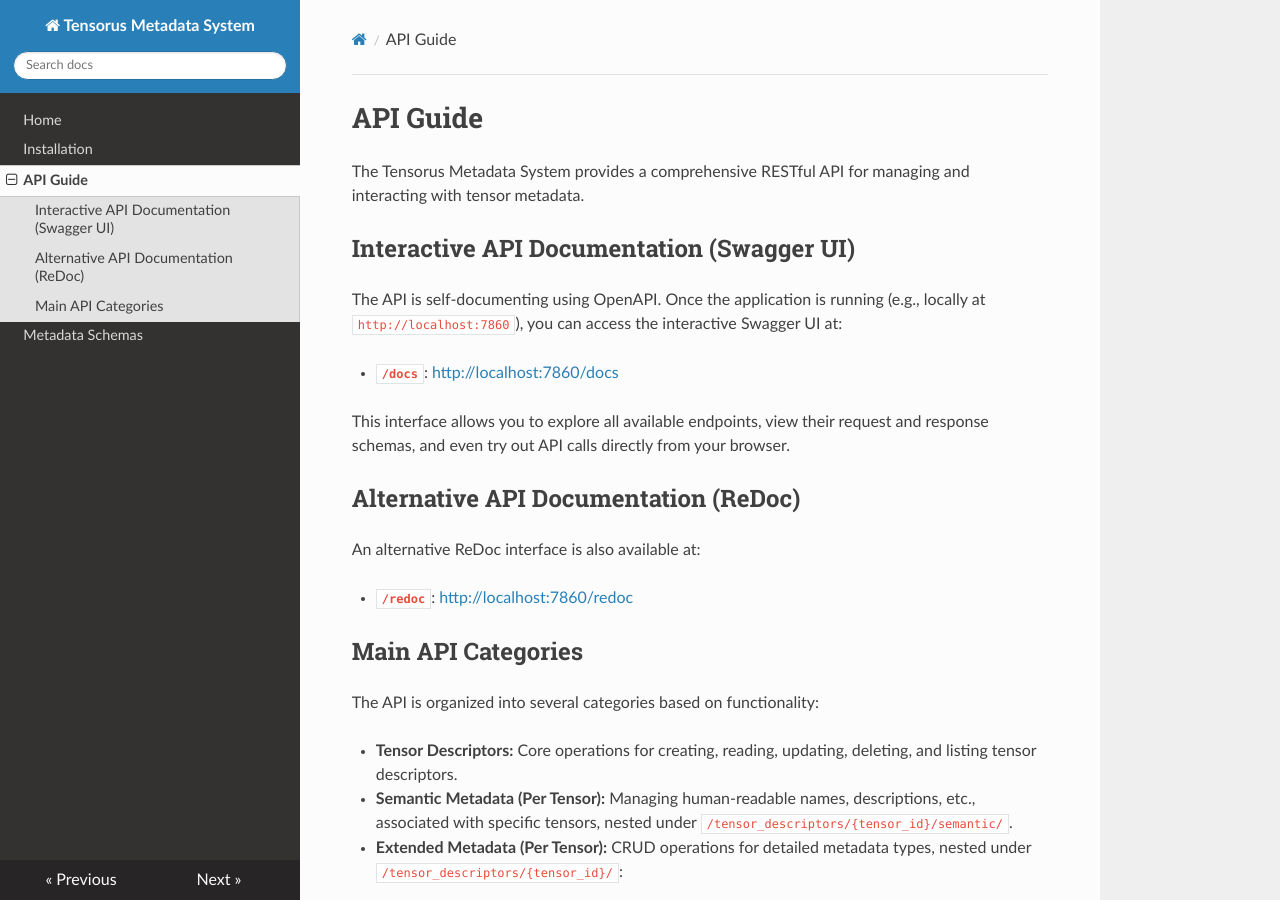
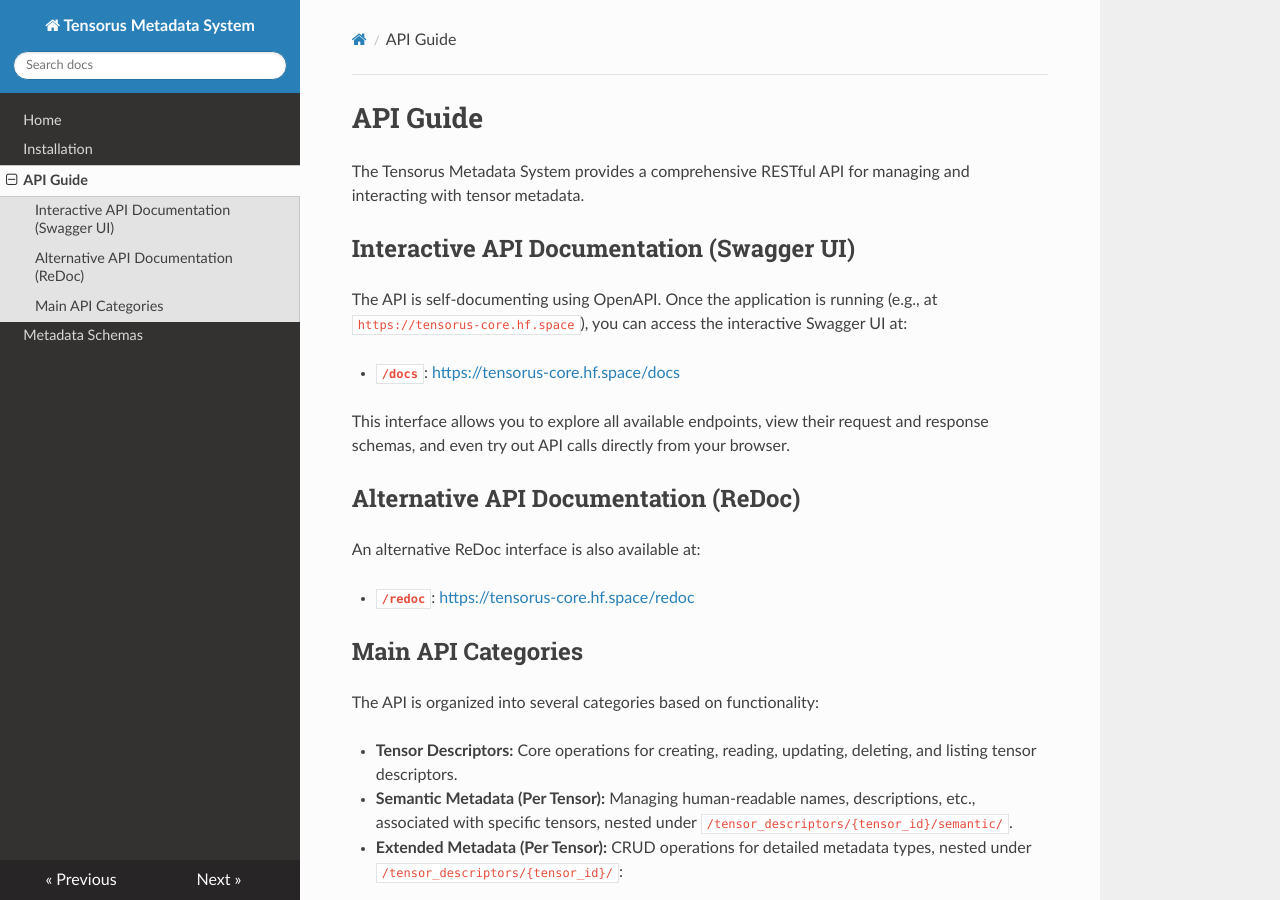
Before and after one commit to tensorus/tensorus, an MkDocs documentation site: the page built from docs/api_guide.md, in a window 1280 px wide and 900 px high. Built offline with MkDocs 1.6.1, drawn with Linux system fonts in a browser that asks for light colours; nearby versions of some CDN libraries.

Commit message:
Update docs with HF space URLs and MCP tools

```diff
--- a/docs/api_guide.md
+++ b/docs/api_guide.md
@@ -4,9 +4,9 @@
 
 ## Interactive API Documentation (Swagger UI)
 
-The API is self-documenting using OpenAPI. Once the application is running (e.g., locally at `http://localhost:7860`), you can access the interactive Swagger UI at:
+The API is self-documenting using OpenAPI. Once the application is running (e.g., at `https://tensorus-core.hf.space`), you can access the interactive Swagger UI at:
 
-*   **`/docs`**: [http://localhost:7860/docs](http://localhost:7860/docs)
+*   **`/docs`**: [https://tensorus-core.hf.space/docs](https://tensorus-core.hf.space/docs)
 
 This interface allows you to explore all available endpoints, view their request and response schemas, and even try out API calls directly from your browser.
 
@@ -14,7 +14,7 @@
 
 An alternative ReDoc interface is also available at:
 
-*   **`/redoc`**: [http://localhost:7860/redoc](http://localhost:7860/redoc)
+*   **`/redoc`**: [https://tensorus-core.hf.space/redoc](https://tensorus-core.hf.space/redoc)
 
 ## Main API Categories
 
```
Also changed, not shown: README.md (+6 -2 lines), docs/installation.md (+1 -1 lines).
